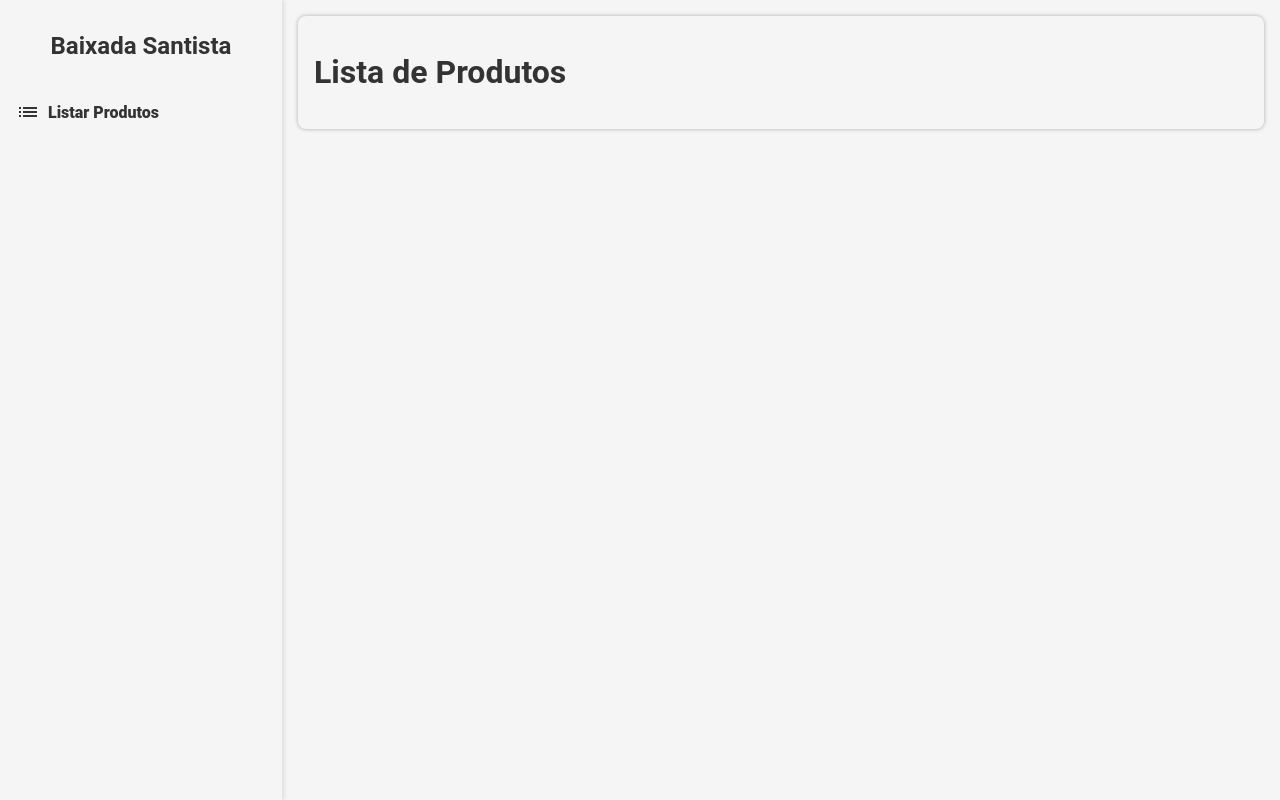
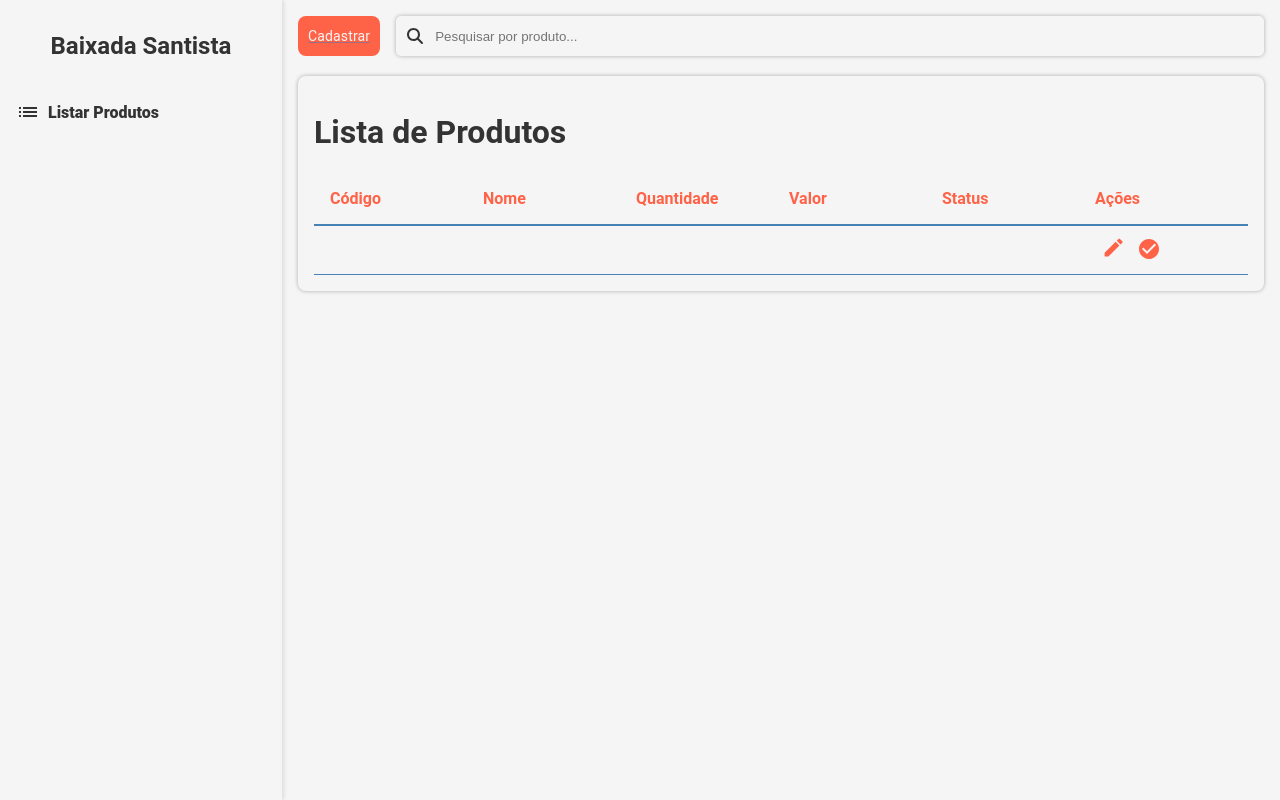
Before and after one commit to ramonexe/baixada-santista-webapp, a React (Vite) app: page / in a window 1280 px wide. Built offline with nearby package versions, Linux system fonts and the light colour scheme.

Commit message:
adiciona layout da lista de produtos

```diff
--- a/src/components/ListaProdutos.tsx
+++ b/src/components/ListaProdutos.tsx
@@ -1,15 +1,215 @@
+import { faSearch } from '@fortawesome/free-solid-svg-icons';
+import { FontAwesomeIcon } from '@fortawesome/react-fontawesome';
+import { useState } from 'react';
 import styled from 'styled-components';
+import Tooltip from '@mui/material/Tooltip';
+import { CheckCircle, Edit } from '@mui/icons-material';
+import Link from '@mui/material/Link';
 
 const ListaProdutos = () => {
+  const [searchTerm, setSearchTerm] = useState('');
+
   return (
-    <Container>
-      <h1>Lista de Produtos</h1>
-    </Container>
+    <>
+      <div style={{ width: '100%', display: 'flex', justifyContent: 'flex-start', gap: '1rem' }}>
+        <LinkButton
+          href="/admin/cadastrar"
+          variant="body2"
+          sx={{ alignSelf: 'center' }}
+        >
+          Cadastrar
+        </LinkButton>
+        <SearchBar>
+          <FontAwesomeIcon icon={faSearch} />
+          <input
+            type="text"
+            placeholder="Pesquisar por produto..."
+            value={searchTerm}
+            onChange={(e) => setSearchTerm(e.target.value)}
+          />
+        </SearchBar>
+      </div>
+      <Container>
+        <h1>Lista de Produtos</h1>
+        <ItemList>
+          <Header>
+            <HeaderItem>Código</HeaderItem>
+            <HeaderItem>Nome</HeaderItem>
+            <HeaderItem>Quantidade</HeaderItem>
+            <HeaderItem>Valor</HeaderItem>
+            <HeaderItem>Status</HeaderItem>
+            <HeaderItem>Ações</HeaderItem>
+          </Header>
+          <Row>
+            <Cell data-label="Código"></Cell>
+            <Cell data-label="Nome"></Cell>
+            <Cell data-label="Quantidade"></Cell>
+            <Cell data-label="Valor"></Cell>
+            <Cell data-label="Status"></Cell>
+            <Cell data-label="Ações">
+              <Tooltip title="Editar">
+                <EditIcon />
+              </Tooltip>
+              <Tooltip title="Ativar/Desativar">
+                <ToggleButton >
+                  <CheckCircle />
+                </ToggleButton>
+              </Tooltip>
+            </Cell>
+          </Row>
+        </ItemList>
+      </Container>
+    </>
   );
 };
 
+const ToggleButton = styled.button`
+  cursor: pointer;
+  background: none;
+  border: none;
+  color: ${({ theme }) => theme.colors.primary};
+  padding: 0.1rem;
+  margin-left: 0.5rem;
+
+  &:hover {
+    color: ${({ theme }) => theme.colors.secondary};
+    transition: color 0.3s ease-in-out;
+    transform: scale(1.1);
+  }
+`;
+
+const LinkButton = styled(Link)`
+  display: flex;
+  align-items: center;
+  padding: 10px;
+  margin-bottom: 20px;
+  background-color: ${({ theme }) => theme.colors.primary};
+  cursor: pointer;
+  color: ${({ theme }) => theme.colors.background};
+  border-radius: 0.5rem;
+  text-align: center;
+  text-decoration: none;
+  transition: background-color 0.3s;
+
+  &:hover {
+    background-color: ${({ theme }) => theme.colors.secondary};
+    text-decoration: none;
+  }
+
+  &:visited, &:link, &:active {
+    color: ${({ theme }) => theme.colors.background};
+  }
+`;
+
+const EditIcon = styled(Edit)`
+  cursor: pointer;
+  color: ${({ theme }) => theme.colors.primary};
+  padding: 0.1rem;
+
+  &:hover {
+  color: ${({ theme }) => theme.colors.secondary};
+  transition: color 0.3s ease-in-out;
+  transform: scale(1.1);
+  background-color: ${({ theme }) => theme.colors.background};
+  border-radius: 20%;
+  }
+`;
+
+const SearchBar = styled.div`
+  display: flex;
+  align-items: center;
+  background-color: ${(props) => props.theme.colors.background};
+  border: 1px solid rgba(255, 255, 255, 0.1);
+  box-shadow: 0px 0px 4px 0px rgba(0, 0, 0, 0.3);
+  padding: 10px;
+  width: 100%;
+  border-radius: 5px;
+
+  input {
+    border: none;
+    background: none;
+    margin-left: 10px;
+    color: ${(props) => props.theme.colors.text};
+    outline: none;
+    width: 100%;
+  }
+`;
+
+const ItemList = styled.div`
+  grid-template-columns: repeat(6, 1fr);
+  gap: 1rem;
+
+  @media (max-width: 1024px) {
+    grid-template-columns: 1fr;
+  }
+`;
+
+const Header = styled.div`
+  display: grid;
+  grid-template-columns: repeat(6, 1fr);
+  font-weight: bold;
+  color: ${({ theme }) => theme.colors.primary};
+  padding: 0.5rem;
+  border-bottom: 2px solid ${({ theme }) => theme.colors.secondary};
+
+  @media (max-width: 1024px) {
+    display: none;
+  }
+`;
+
+const HeaderItem = styled.div`
+  padding: 0.5rem;
+`;
+
+const Row = styled.div`
+  display: grid;
+  grid-template-columns: repeat(6, 1fr);
+  border-bottom: 1px solid ${({ theme }) => theme.colors.secondary};
+  align-items: center;
+  transition: background-color 0.3s;
+
+  &:hover {
+    background-color: ${({ theme }) => theme.colors.backgroundDark};
+  }
+
+  @media (max-width: 1024px) {
+    grid-template-columns: 1fr;
+    grid-gap: 0.5rem;
+    padding: 1rem
+  }
+`;
+
+const Cell = styled.div`
+  max-width: 200px;
+  padding: 0.5rem;
+  color: ${({ theme }) => theme.colors.text};
+  position: relative;
+  word-wrap: break-word;
+  word-break: break-word;
+  white-space: normal;
+
+  @media (max-width: 1024px) {
+    display: flex;
+    justify-content: space-between;
+    padding: 0rem;
+    max-width: 100%;
+    font-size: 0.8rem;
+    text-align: left;
+    border-bottom: 2px solid ${({ theme }) => theme.colors.backgroundDark};
+
+    &::before {
+      content: attr(data-label);
+      left: 0;
+      width: 50%;
+      font-weight: bold;
+      color: ${({ theme }) => theme.colors.primary};
+    }
+  }
+`;
+
 const Container = styled.div`
   padding: 1rem;
+  margin-top: 20px;
   background-color: ${({ theme }) => theme.colors.background};
   border-radius: 0.5rem;
   box-shadow: 0px 0px 4px 0px rgba(0, 0, 0, 0.3);
--- a/src/components/ListaUsuarios.tsx
+++ b/src/components/ListaUsuarios.tsx
@@ -1,7 +1,7 @@
 import React, { useEffect, useState } from 'react';
 import styled from 'styled-components';
 import { listarUsuarios } from '../services/axiosServices';
-import { Edit } from '@mui/icons-material';
+import { Cancel, CheckCircle, Edit } from '@mui/icons-material';
 import axiosInstance from '../api/axiosConfig';
 import Modal from 'react-modal';
 import Tooltip from '@mui/material/Tooltip';
@@ -150,12 +150,15 @@ const ListaUsuarios: React.FC = () => {
               <Cell data-label="Email">{user.email}</Cell>
               <Cell data-label="Grupo">{mapRoleToLabel(user.role)}</Cell>
               <Cell data-label="CPF">{user.cpf}</Cell>
-              <Cell data-label="Status">
-                <ToggleButton onClick={() => handleToggleActive(user)}>{user.ativo ? 'Ativo' : 'Inativo'}</ToggleButton>
-                </Cell>
+              <Cell data-label="Status">{user.ativo ? 'Ativo' : 'Inativo'}</Cell>
               <Cell data-label="Ações">
                 <Tooltip title="Editar">
                   <EditIcon onClick={() => handleEditClick(user)} />
+                </Tooltip>
+                <Tooltip title={user.ativo ? "Desativar" : "Ativar"}>
+                  <ToggleButton onClick={() => handleToggleActive(user)}>
+                    {user.ativo ? <CheckCircle /> : <Cancel />}
+                  </ToggleButton>
                 </Tooltip>
               </Cell>
             </Row>
--- a/src/components/sidebar.tsx
+++ b/src/components/sidebar.tsx
@@ -7,14 +7,17 @@ const Sidebar = () => {
   const [isOpen, setIsOpen] = useState(false);
   const navigate = useNavigate();
   const [userRole, setUserRole] = useState<string | null>(null);
+  const [userNickname, setUserNickname] = useState<string | null>(null);
 
   useEffect(() => {
     try {
       const user = JSON.parse(localStorage.getItem('user') || '{}');
       setUserRole(user.role || null);
+      setUserNickname(user.nickname || null);
     } catch (error) {
       console.error('Erro ao fazer parse do JSON:', error);
       setUserRole(null);
+      setUserNickname(null);
     }
   }, []);
 
@@ -39,7 +42,13 @@ const Sidebar = () => {
       </MenuButton>
       <Wrapper $isOpen={isOpen}>
         <Title>Baixada Santista</Title>
-        <Item onClick={() => handleNavigate('/produtos')}>
+        {userNickname && userRole && (
+          <UserInfo>
+            <p>Olá, {userNickname}</p>
+            <p>Grupo: {userRole === 'ADMIN' ? 'ADMINISTRADOR' : userRole === 'STOCKIST' ? 'ESTOQUISTA' : 'USUÁRIO'}</p>
+          </UserInfo>
+        )}
+        <Item onClick={() => handleNavigate('/')}>
           <ListIcon />Listar Produtos
         </Item>
         {userRole === 'ADMIN' && (
@@ -56,6 +65,18 @@ const Sidebar = () => {
     </>
   );
 };
+
+const UserInfo = styled.div`
+  text-align: flex-start;
+  margin-bottom: 1rem;
+  color: ${({ theme }) => theme.colors.text};
+
+  p {
+    margin: 0;
+    font-size: 1rem;
+    font-weight: bold;
+  }
+`;
 
 const MenuButton = styled.button<{ $isOpen: boolean }>`
   display: flex;
```
